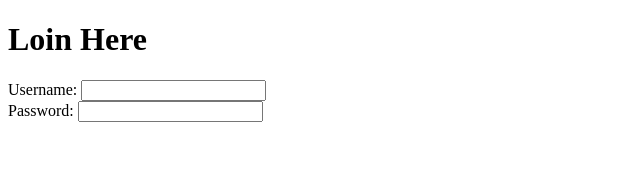
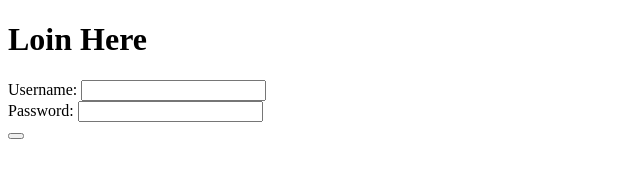
Before and after one commit to khushy13/Assignments, a plain HTML site: page login.html in a window 1280 px wide. Shown: the full height of the page, 0-640 px from the left. Drawn offline with Linux system fonts and the light colour scheme.

Commit message:
Added submit button to login form

```diff
--- a/login.html
+++ b/login.html
@@ -7,7 +7,8 @@
 
 <h1>Loin Here</h1>
 Username: <input type="text"> <br>
-Password: <input type="password">
+Password: <input type="password"> <br>
+<button type="submit"> </button>
 
 </body>
 </html>
```
